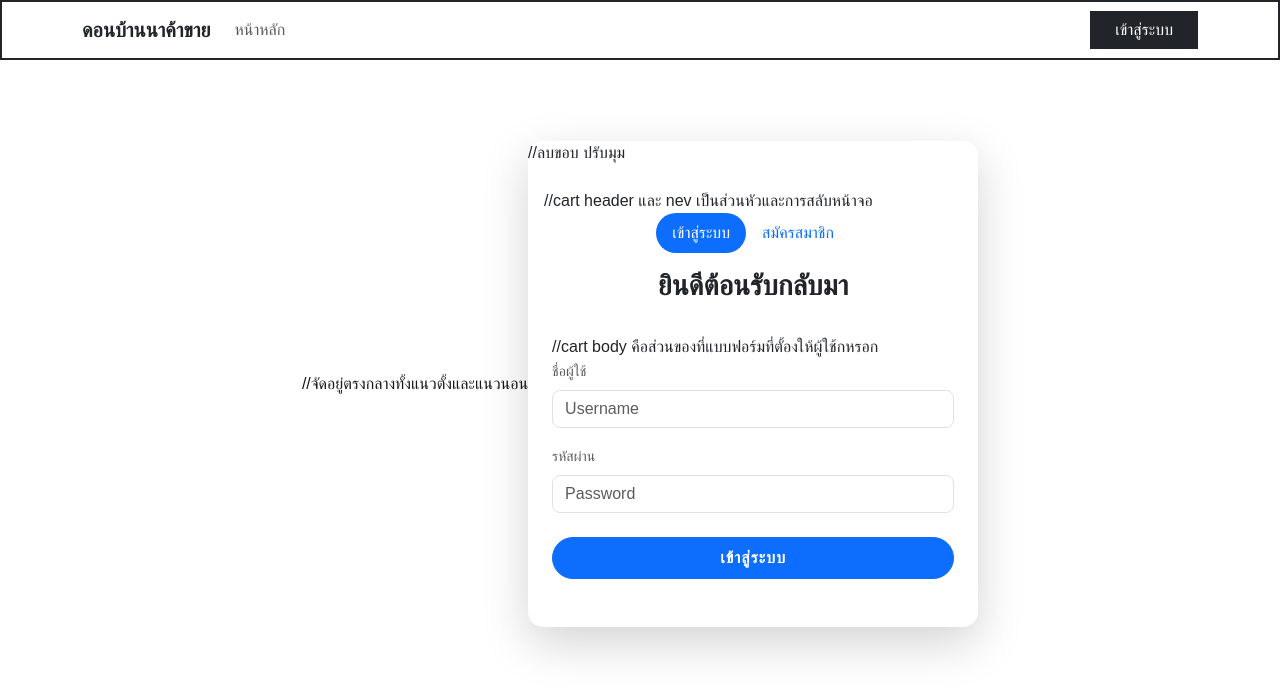
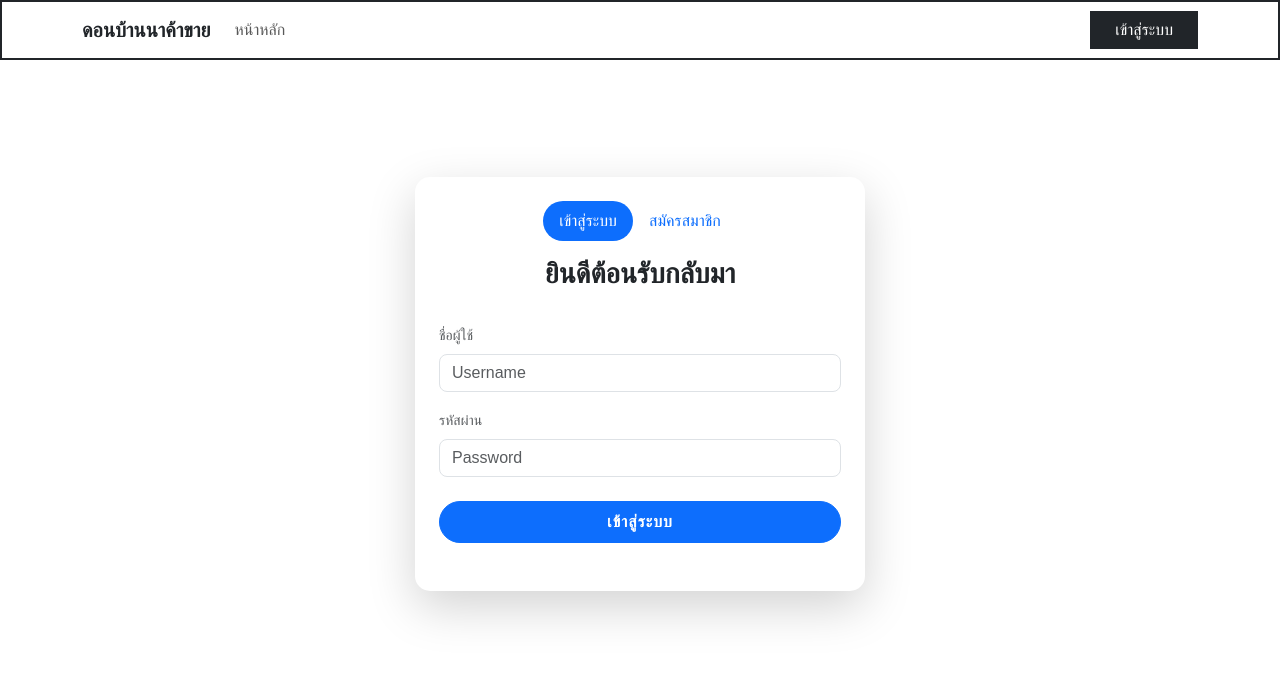
Before and after one commit to pruangon13-stack/miniproject_donbanna, a Next.js app in the folder shop-frontend/: page /signin in a window 1280 px wide. Shown: the top 694 px of the page. Built offline with nearby package versions, Linux system fonts and the light colour scheme.

Commit message:
แก้ส่วน ui

```diff
--- a/shop-frontend/src/app/signin/page.js
+++ b/shop-frontend/src/app/signin/page.js
@@ -32,9 +32,9 @@ export default function Signin() { //ฟังก์ชั่นคอมโพ
     };
 
     return (
-        <Container className="d-flex justify-content-center align-items-center" style={{ minHeight: '70vh' }}> //จัดอยู่ตรงกลางทั้งแนวตั้งและแนวนอน
-            <Card className="shadow-lg border-0" style={{ width: '100%', maxWidth: '450px', borderRadius: '15px' }}> //ลบขอบ ปรับมุม
-                <Card.Header className="bg-transparent border-0 pt-4"> //cart header และ nev เป็นส่วนหัวและการสลับหน้าจอ
+        <Container className="d-flex justify-content-center align-items-center" style={{ minHeight: '70vh' }}>
+            <Card className="shadow-lg border-0" style={{ width: '100%', maxWidth: '450px', borderRadius: '15px' }}>
+                <Card.Header className="bg-transparent border-0 pt-4">
                     <Nav variant="pills" className="justify-content-center mb-3">
                         <Nav.Item>
                             <Nav.Link active={isLogin} onClick={() => setIsLogin(true)}style={{ cursor: 'pointer', borderRadius: '20px' }}>เข้าสู่ระบบ</Nav.Link>
@@ -48,7 +48,7 @@ export default function Signin() { //ฟังก์ชั่นคอมโพ
                         {isLogin ? 'ยินดีต้อนรับกลับมา' : 'สร้างบัญชีใหม่'}
                     </h3>
                 </Card.Header>
-                <Card.Body className="px-4 pb-5"> //cart body คือส่วนของที่แบบฟอร์มที่ตั้องให้ผู้ใช้กหรอก
+                <Card.Body className="px-4 pb-5">
                     {error && <Alert variant={error.type} className="rounded-3 px-3 py-2 small mb-4">{error.text}</Alert>}
                     <Form onSubmit={handleSubmit}>
                         {!isLogin && (
```
